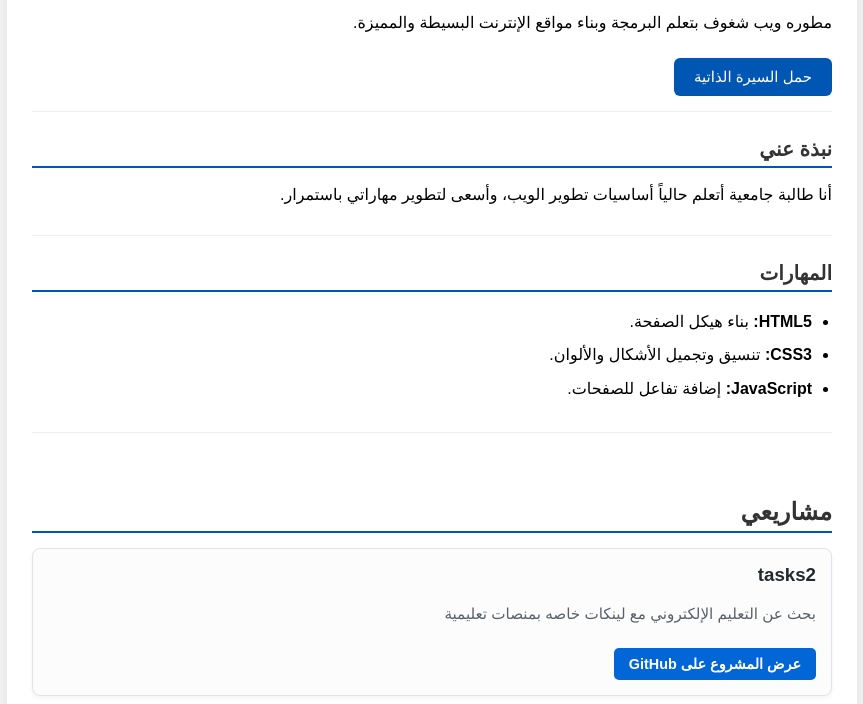
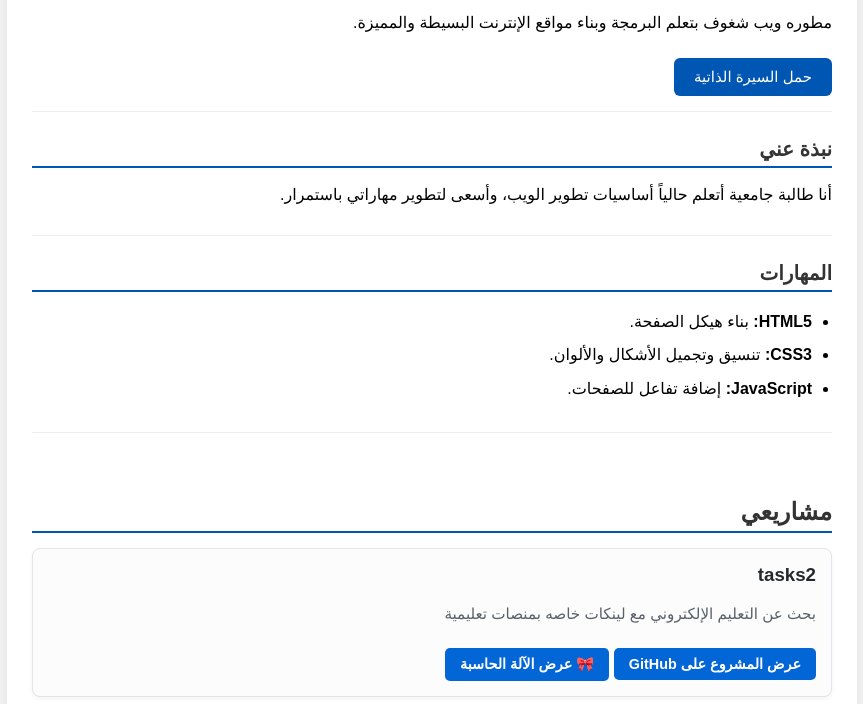
Before and after one commit to medomropl199419-hub/my-portfolio, a plain HTML site: page index.html in a window 1280 px wide. Shown: the part 96-800 px from the top of the page, without its empty margins (208-1071 px from the left). Drawn offline with Linux system fonts and the light colour scheme.

Commit message:
index.html

```diff
--- a/index.html
+++ b/index.html
@@ -41,6 +41,10 @@
             <p>بحث عن التعليم الإلكتروني مع لينكات خاصه بمنصات تعليمية</p>
             <!-- رابط مشروعك على جيت هوب -->
             <a href="https://medomropl199419-hub.github.io/Tasks2/" target="_blank" class="github-btn">عرض المشروع على GitHub</a>
+         <a href="https://medomropl199419-hub.github.io/calculator-/"
+target="_blank" class="github-btn">
+    🎀 عرض الآلة الحاسبة
+         </a>
         </div>
  </section>
     <!-- قسم تواصل معي -->
```
